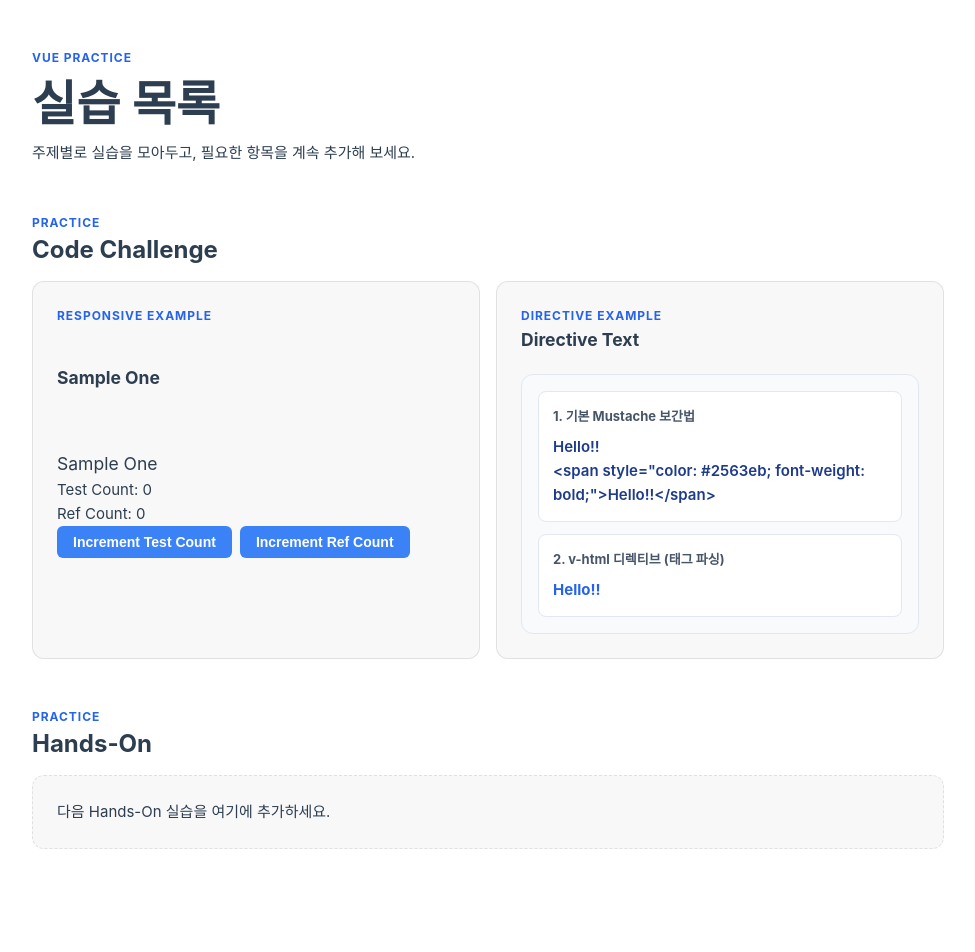
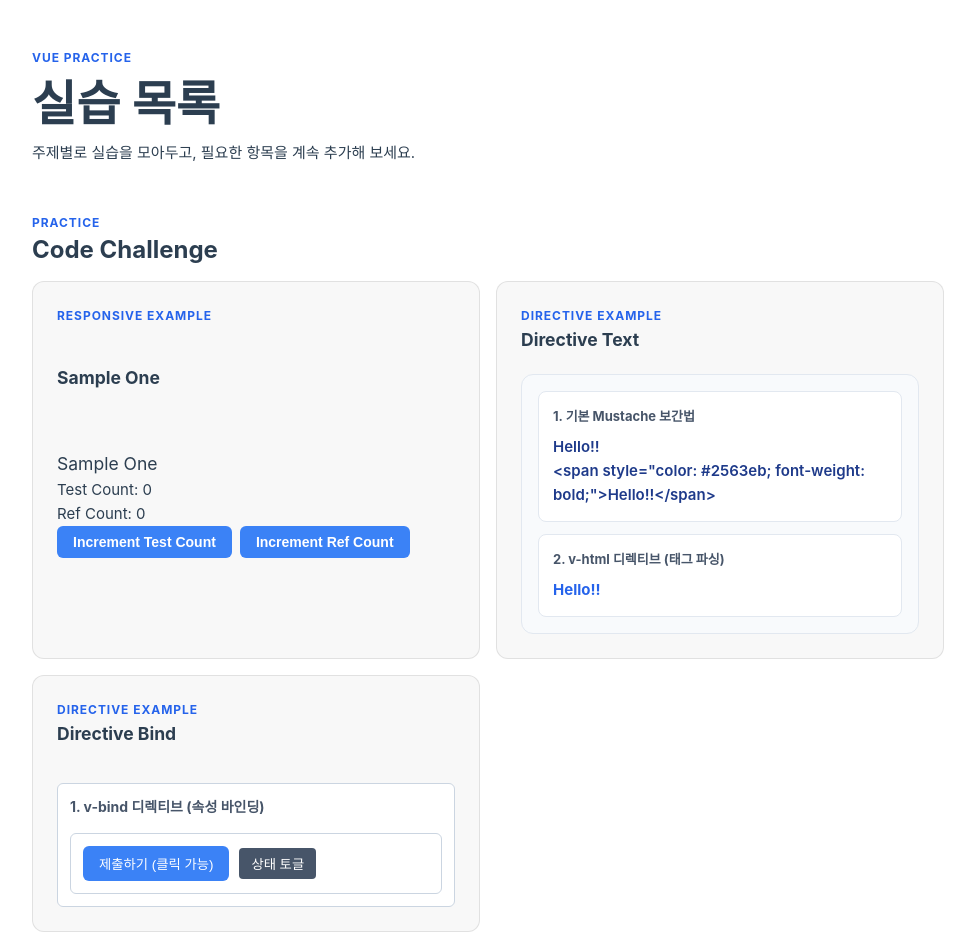
Before and after one commit to ShinHyeongcheol/skala-vue, a Vue app in the folder skala-vue/: page / in a window 1280 px wide. Shown: the top 952 px of the page, without its empty margins (152-1127 px from the left). Before the commit the page ends 897 px from the top, so only its background shows below. Built offline with nearby package versions, Linux system fonts and the light colour scheme.

Commit message:
#3: directive bind practice 1

```diff
--- a/skala-vue/src/App.vue
+++ b/skala-vue/src/App.vue
@@ -1,6 +1,7 @@
 <script setup>
 import SampleOne from './components/practices/codeChallenge/SampleOne.vue'
 import DirectiveText from './components/practices/codeChallenge/DirectiveText.vue'
+import DirectiveBind from './components/practices/codeChallenge/DirectiveBind.vue'
 </script>
 
 <template>
@@ -32,6 +33,13 @@ import DirectiveText from './components/practices/codeChallenge/DirectiveText.vu
             <h3>Directive Text</h3>
           </div>
           <DirectiveText />
+        </article>
+        <article class="practice-card">
+          <div class="card-heading">
+            <p>Directive example</p>
+            <h3>Directive Bind</h3>
+          </div>
+          <DirectiveBind />
         </article>
       </div>
     </section>
@@ -101,7 +109,7 @@ h2 {
 
 .practice-grid {
   display: grid;
-  grid-template-columns: repeat(auto-fit, minmax(280px, 1fr));
+  grid-template-columns: repeat(2, minmax(0, 1fr));
   gap: 1rem;
 }
 
@@ -133,5 +141,9 @@ h2 {
     gap: 2rem;
     padding: 2rem 1rem;
   }
+
+  .practice-grid {
+    grid-template-columns: 1fr;
+  }
 }
 </style>
--- /dev/null
+++ b/skala-vue/src/components/practices/codeChallenge/DirectiveBind.vue
@@ -0,0 +1,32 @@
+<script setup>
+import { ref } from 'vue'
+
+const isSubmitting = ref(false)
+const isSelected = ref(false)
+const dynamicFontSize = ref(16)
+
+</script>
+
+<template>
+    <div class="item">
+        <p class ="label">1. v-bind 디렉티브 (속성 바인딩)</p>
+        <div class="item">
+            <button :disabled="isSubmitting" class="btn">
+                {{ isSubmitting ? '전송 중 (클릭 불가)...' : '제출하기 (클릭 가능)' }}
+            </button>
+            <button @click="isSubmitting = !isSubmitting" class="toggle-btn">상태 토글</button>
+        </div>
+    </div>
+
+</template>
+
+<style scoped>
+.step-card { padding: 20px; background: #f8fafc; border-radius: 8px; border: 1px solid #e2e8f0; }
+.item { margin-top: 15px; padding: 12px; background: white; border-radius: 6px; border: 1px solid #cbd5e1; }
+.label { font-weight: bold; color: #475569; margin: 0 0 8px 0; font-size: 14px; }
+.btn { padding: 8px 16px; background-color: #3b82f6; color: white; border: none; border-radius: 6px; }
+.btn:disabled { background-color: #94a3b8; cursor: not-allowed; }
+.toggle-btn { margin-left: 10px; padding: 6px 12px; background-color: #475569; color: white; border: none; border-radius: 4px; cursor: pointer; }
+.select-box { padding: 16px; border: 2px solid #cbd5e1; border-radius: 6px; margin-bottom: 8px; transition: all 0.3s; }
+.selected-style { border-color: #3b82f6; background-color: #eff6ff; color: #1e40af; }
+</style>
```
